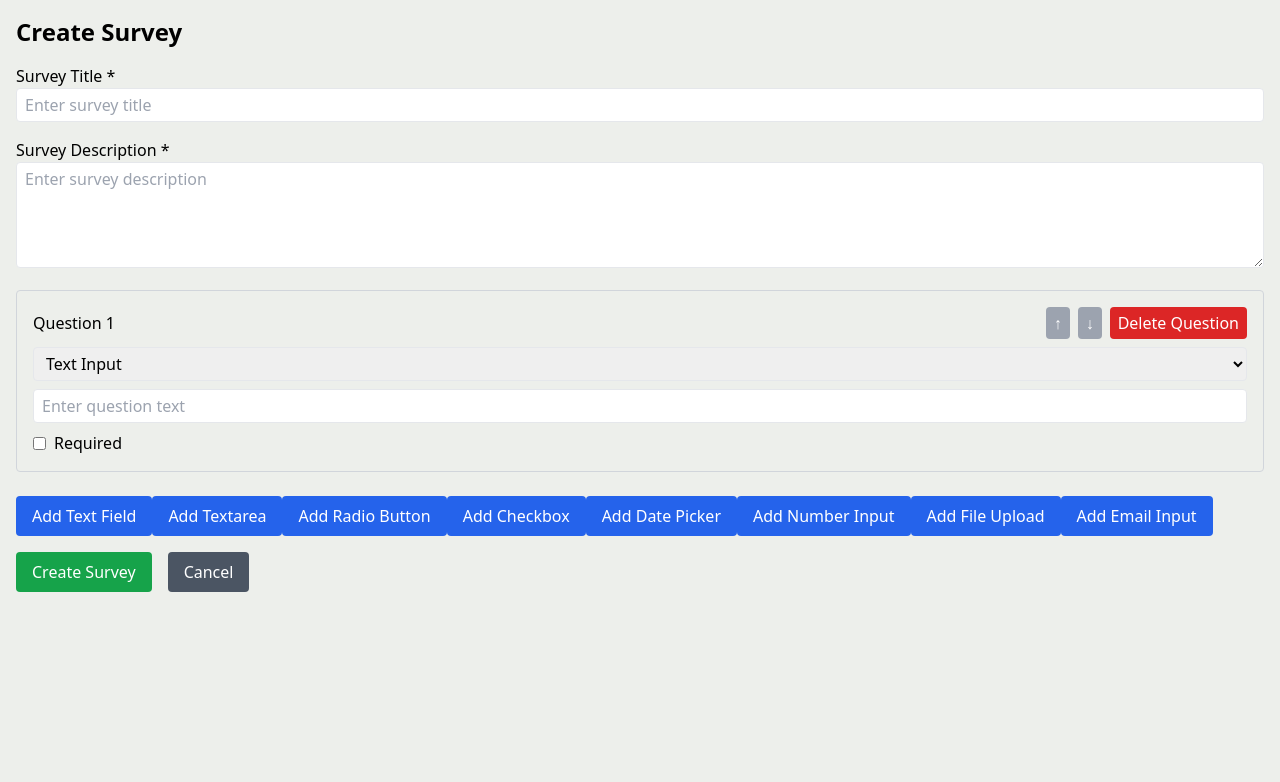
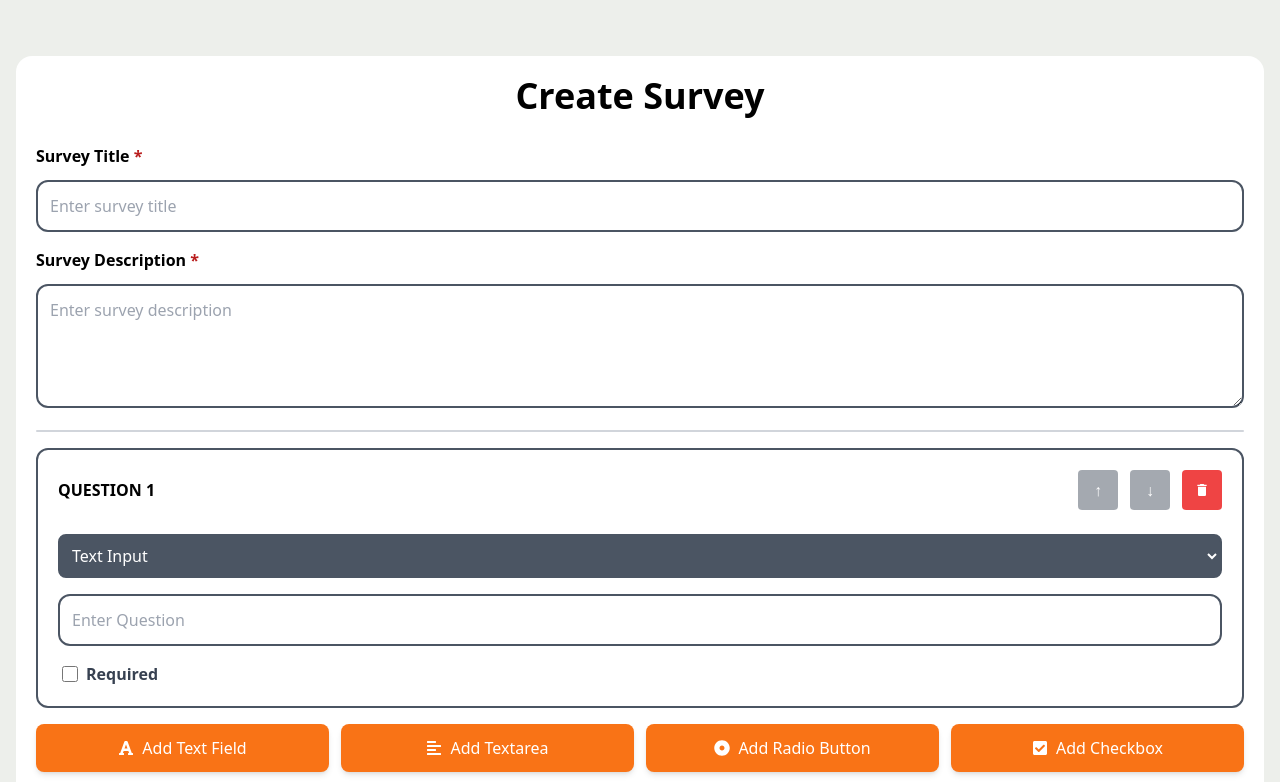
Before and after one commit to ComDevNet/cdn-survey, a Next.js app: page /admin/create in a window 1280 px wide. Shown: the top 782 px of the page. Built offline with nearby package versions, Linux system fonts and the light colour scheme.

Commit message:
style: create page

```diff
--- a/app/admin/create/page.tsx
+++ b/app/admin/create/page.tsx
@@ -1,10 +1,24 @@
-'use client';
-import { useState } from 'react';
-import { useRouter } from 'next/navigation';
+"use client";
+import { useState } from "react";
+import { useRouter } from "next/navigation";
+
+import { MdDelete } from "react-icons/md";
+
+import { FaPlus } from "react-icons/fa";
+import {
+  FaFont,
+  FaAlignLeft,
+  FaDotCircle,
+  FaCheckSquare,
+  FaCalendarAlt,
+  FaHashtag,
+  FaFileUpload,
+  FaEnvelope,
+} from "react-icons/fa";
 
 export default function CreateSurvey() {
-  const [title, setTitle] = useState('');
-  const [description, setDescription] = useState('');
+  const [title, setTitle] = useState("");
+  const [description, setDescription] = useState("");
 
   interface FormField {
     type: string;
@@ -14,12 +28,17 @@
   }
 
   const [formFields, setFormFields] = useState<FormField[]>([
-    { type: 'text', question: '', required: false, options: [] }
+    { type: "text", question: "", required: false, options: [] },
   ]);
   const router = useRouter();
 
   const addField = (type: string) => {
-    const newField = { type, question: '', required: false, options: type === 'radio' || type === 'checkbox' ? [''] : undefined };
+    const newField = {
+      type,
+      question: "",
+      required: false,
+      options: type === "radio" || type === "checkbox" ? [""] : undefined,
+    };
     setFormFields([...formFields, newField]);
   };
 
@@ -34,12 +53,16 @@
   const addOption = (index: number) => {
     const updatedFields = [...formFields];
     if (updatedFields[index].options) {
-      updatedFields[index].options = [...updatedFields[index].options, ''];
+      updatedFields[index].options = [...updatedFields[index].options, ""];
       setFormFields(updatedFields);
     }
   };
 
-  const updateOption = (fieldIndex: number, optionIndex: number, value: string) => {
+  const updateOption = (
+    fieldIndex: number,
+    optionIndex: number,
+    value: string
+  ) => {
     const updatedFields = [...formFields];
     if (updatedFields[fieldIndex].options) {
       updatedFields[fieldIndex].options[optionIndex] = value;
@@ -50,7 +73,9 @@
   const removeOption = (fieldIndex: number, optionIndex: number) => {
     const updatedFields = [...formFields];
     if (updatedFields[fieldIndex].options) {
-      updatedFields[fieldIndex].options = updatedFields[fieldIndex].options.filter((_, i) => i !== optionIndex);
+      updatedFields[fieldIndex].options = updatedFields[
+        fieldIndex
+      ].options.filter((_, i) => i !== optionIndex);
       setFormFields(updatedFields);
     }
   };
@@ -62,7 +87,10 @@
   const moveQuestionUp = (index: number) => {
     if (index > 0) {
       const newFormFields = [...formFields];
-      [newFormFields[index - 1], newFormFields[index]] = [newFormFields[index], newFormFields[index - 1]];
+      [newFormFields[index - 1], newFormFields[index]] = [
+        newFormFields[index],
+        newFormFields[index - 1],
+      ];
       setFormFields(newFormFields);
     }
   };
@@ -70,63 +98,78 @@
   const moveQuestionDown = (index: number) => {
     if (index < formFields.length - 1) {
       const newFormFields = [...formFields];
-      [newFormFields[index], newFormFields[index + 1]] = [newFormFields[index + 1], newFormFields[index]];
+      [newFormFields[index], newFormFields[index + 1]] = [
+        newFormFields[index + 1],
+        newFormFields[index],
+      ];
       setFormFields(newFormFields);
     }
   };
 
   const handleSubmit = async (e: React.FormEvent) => {
     e.preventDefault();
-    await fetch('/api/surveys', {
-      method: 'POST',
-      headers: { 'Content-Type': 'application/json' },
+    await fetch("/api/surveys", {
+      method: "POST",
+      headers: { "Content-Type": "application/json" },
       body: JSON.stringify({ title, description, formFields }),
     });
-    router.push('/admin');
+    router.push("/admin");
   };
 
   const handleCancel = () => {
-    router.push('/admin');
+    router.push("/admin");
   };
 
   return (
-    <div className="container mx-auto p-4">
-      <h1 className="text-2xl font-bold mb-4">Create Survey</h1>
+    <div className="container mx-auto p-4  mt-10 mb-5">
+      <div className="bg-white p-5 mb-10 rounded-2xl">
+        <h1 className="text-4xl font-bold mb-7 text-center">Create Survey</h1>
         <form onSubmit={handleSubmit} className="space-y-4">
-
           <div>
-          <label>Survey Title *</label>
+            <label className="font-semibold">
+              Survey Title <span className="text-red-700 font-black">*</span>
+            </label>
             <input
               type="text"
               value={title}
               onChange={(e) => setTitle(e.target.value)}
-            className="border px-2 py-1 rounded w-full"
+              className="border-2 px-3 py-3 rounded-xl w-full mt-3 border-gray-600"
               placeholder="Enter survey title"
               required
             />
           </div>
 
           <div>
-          <label>Survey Description *</label>
+            <label className="font-semibold">
+              Survey Description{" "}
+              <span className="text-red-700 font-black">*</span>
+            </label>
             <textarea
               value={description}
               onChange={(e) => setDescription(e.target.value)}
-            className="border px-2 py-1 rounded w-full"
+              className="border-2 px-3 py-3 rounded-xl w-full mt-3 border-gray-600"
               placeholder="Enter survey description"
               rows={4}
               required
             />
           </div>
 
+          <hr className="border-t-2 border-gray-300 rounded-full my-5" />
+
           {formFields.map((field, index) => (
-          <div key={index} className="space-y-2 border border-gray-300 p-4 rounded">
-            <div className="flex items-center justify-between">
-              <label>Question {index + 1}</label>
-              <div className="space-x-2">
+            <div
+              key={index}
+              className="space-y-4 border-2 border-gray-600 p-5 rounded-xl"
+            >
+              <div className="flex items-center justify-between mb-2">
+                <label className="font-bold uppercase">
+                  Question {index + 1}
+                </label>
+                <div className="flex flex-wrap gap-3">
                   <button
                     type="button"
                     onClick={() => moveQuestionUp(index)}
-                  className="px-2 py-1 bg-gray-400 text-white rounded"
+                    className="flex-1 px-4 py-2 bg-gray-600 text-white rounded disabled:opacity-50 disabled:cursor-not-allowed"
                     disabled={index === 0}
                   >
                     ↑
@@ -134,7 +177,7 @@
                   <button
                     type="button"
                     onClick={() => moveQuestionDown(index)}
-                  className="px-2 py-1 bg-gray-400 text-white rounded"
+                    className="flex-1 px-4 py-2 bg-gray-600 text-white rounded disabled:opacity-50 disabled:cursor-not-allowed"
                     disabled={index === formFields.length - 1}
                   >
                     ↓
@@ -142,16 +185,19 @@
                   <button
                     type="button"
                     onClick={() => deleteQuestion(index)}
-                  className="px-2 py-1 bg-red-600 text-white rounded"
+                    className="flex-1 px-3 py-2 bg-red-500 text-white rounded"
                   >
-                  Delete Question
+                    <MdDelete />
                   </button>
                 </div>
               </div>
+
               <select
                 value={field.type}
-              onChange={(e) => handleFieldChange(index, 'type', e.target.value)}
-              className="border px-2 py-1 rounded w-full mb-2"
+                onChange={(e) =>
+                  handleFieldChange(index, "type", e.target.value)
+                }
+                className="border-2 border-gray-600 px-2 py-2 rounded-lg w-full mb-2 bg-gray-600 text-white"
               >
                 <option value="text">Text Input</option>
                 <option value="textarea">Textarea</option>
@@ -166,46 +212,64 @@
               <input
                 type="text"
                 value={field.question}
-              onChange={(e) => handleFieldChange(index, 'question', e.target.value)}
-              className="border px-2 py-1 rounded w-full"
-              placeholder="Enter question text"
+                onChange={(e) =>
+                  handleFieldChange(index, "question", e.target.value)
+                }
+                className="border-2 px-3 py-3 rounded-xl w-full mt-3 border-gray-600"
+                placeholder="Enter Question"
               />
 
-            <div className="flex items-center space-x-2">
+              <div className="flex items-center space-x-2 ml-1">
                 <input
                   type="checkbox"
                   checked={field.required}
-                onChange={(e) => handleFieldChange(index, 'required', e.target.checked)}
+                  onChange={(e) =>
+                    handleFieldChange(index, "required", e.target.checked)
+                  }
+                  className="h-5 w-4"
+                  id={`required-checkbox-${index}`}
                 />
-              <label>Required</label>
+                <label
+                  htmlFor={`required-checkbox-${index}`}
+                  className="font-semibold text-gray-700"
+                >
+                  Required
+                </label>
               </div>
 
-            {(field.type === 'radio' || field.type === 'checkbox') && (
+              {(field.type === "radio" || field.type === "checkbox") && (
                 <div>
-                <label>Options:</label>
-                {field.options && field.options.map((option, optIndex) => (
-                  <div key={optIndex} className="flex items-center space-x-2 mb-1">
+                  <label className="font-semibold mr-2">Options:</label>
+                  {field.options &&
+                    field.options.map((option, optIndex) => (
+                      <div
+                        key={optIndex}
+                        className="flex items-center space-x-2 mb-3 mt-1"
+                      >
                         <input
                           type="text"
                           value={option}
-                      onChange={(e) => updateOption(index, optIndex, e.target.value)}
-                      className="border px-2 py-1 rounded w-full"
+                          onChange={(e) =>
+                            updateOption(index, optIndex, e.target.value)
+                          }
+                          className="border-2 px-3 py-3 rounded-xl w-full border-gray-600 h-12"
                           placeholder={`Option ${optIndex + 1}`}
                         />
                         <button
                           type="button"
                           onClick={() => removeOption(index, optIndex)}
-                      className="px-2 py-1 bg-red-600 text-white rounded"
+                          className="px-4 py-3 bg-red-500 text-white rounded-md h-12 flex items-center justify-center"
                         >
-                      Remove
+                          <MdDelete />
                         </button>
                       </div>
                     ))}
                   <button
                     type="button"
                     onClick={() => addOption(index)}
-                  className="px-2 py-1 bg-blue-600 text-white rounded"
+                    className="mt-2 flex items-center px-2 py-1 bg-green-600 text-white rounded-md font-semibold"
                   >
+                    <FaPlus className="mr-1" />
                     Add Option
                   </button>
                 </div>
@@ -213,42 +277,92 @@
             </div>
           ))}
 
-        <div className="space-y-2">
-          <button type="button" onClick={() => addField('text')} className="px-4 py-2 bg-blue-600 text-white rounded">
+          <div className="container mx-auto mt-6">
+            <div className="grid grid-cols-1 gap-3 sm:grid-cols-2 md:grid-cols-3 lg:grid-cols-4">
+              <button
+                type="button"
+                onClick={() => addField("text")}
+                className="flex items-center justify-center w-full px-5 py-3 bg-orange-500 text-white rounded-lg shadow-md hover:bg-orange-600 focus:outline-none focus:ring-2 focus:ring-orange-400 transition duration-150"
+              >
+                <FaFont className="mr-2" />
                 Add Text Field
               </button>
-          <button type="button" onClick={() => addField('textarea')} className="px-4 py-2 bg-blue-600 text-white rounded">
+              <button
+                type="button"
+                onClick={() => addField("textarea")}
+                className="flex items-center justify-center w-full px-5 py-3 bg-orange-500 text-white rounded-lg shadow-md hover:bg-orange-600 focus:outline-none focus:ring-2 focus:ring-orange-400 transition duration-150"
+              >
+                <FaAlignLeft className="mr-2" />
                 Add Textarea
               </button>
-          <button type="button" onClick={() => addField('radio')} className="px-4 py-2 bg-blue-600 text-white rounded">
+              <button
+                type="button"
+                onClick={() => addField("radio")}
+                className="flex items-center justify-center w-full px-5 py-3 bg-orange-500 text-white rounded-lg shadow-md hover:bg-orange-600 focus:outline-none focus:ring-2 focus:ring-orange-400 transition duration-150"
+              >
+                <FaDotCircle className="mr-2" />
                 Add Radio Button
               </button>
-          <button type="button" onClick={() => addField('checkbox')} className="px-4 py-2 bg-blue-600 text-white rounded">
+              <button
+                type="button"
+                onClick={() => addField("checkbox")}
+                className="flex items-center justify-center w-full px-5 py-3 bg-orange-500 text-white rounded-lg shadow-md hover:bg-orange-600 focus:outline-none focus:ring-2 focus:ring-orange-400 transition duration-150"
+              >
+                <FaCheckSquare className="mr-2" />
                 Add Checkbox
               </button>
-          <button type="button" onClick={() => addField('date')} className="px-4 py-2 bg-blue-600 text-white rounded">
+              <button
+                type="button"
+                onClick={() => addField("date")}
+                className="flex items-center justify-center w-full px-5 py-3 bg-orange-500 text-white rounded-lg shadow-md hover:bg-orange-600 focus:outline-none focus:ring-2 focus:ring-orange-400 transition duration-150"
+              >
+                <FaCalendarAlt className="mr-2" />
                 Add Date Picker
               </button>
-          <button type="button" onClick={() => addField('number')} className="px-4 py-2 bg-blue-600 text-white rounded">
+              <button
+                type="button"
+                onClick={() => addField("number")}
+                className="flex items-center justify-center w-full px-5 py-3 bg-orange-500 text-white rounded-lg shadow-md hover:bg-orange-600 focus:outline-none focus:ring-2 focus:ring-orange-400 transition duration-150"
+              >
+                <FaHashtag className="mr-2" />
                 Add Number Input
               </button>
-          <button type="button" onClick={() => addField('file')} className="px-4 py-2 bg-blue-600 text-white rounded">
+              <button
+                type="button"
+                onClick={() => addField("file")}
+                className="flex items-center justify-center w-full px-5 py-3 bg-orange-500 text-white rounded-lg shadow-md hover:bg-orange-600 focus:outline-none focus:ring-2 focus:ring-orange-400 transition duration-150"
+              >
+                <FaFileUpload className="mr-2" />
                 Add File Upload
               </button>
-          <button type="button" onClick={() => addField('email')} className="px-4 py-2 bg-blue-600 text-white rounded">
+              <button
+                type="button"
+                onClick={() => addField("email")}
+                className="flex items-center justify-center w-full px-5 py-3 bg-orange-500 text-white rounded-lg shadow-md hover:bg-orange-600 focus:outline-none focus:ring-2 focus:ring-orange-400 transition duration-150"
+              >
+                <FaEnvelope className="mr-2" />
                 Add Email Input
               </button>
             </div>
 
             <div className="flex space-x-4 mt-6">
-          <button type="submit" className="px-4 py-2 bg-green-600 text-white rounded">
+              <button
+                type="submit"
+                className="w-full md:w-auto px-4 py-3 bg-green-600 text-white rounded-md font-semibold hover:bg-green-700 focus:outline-none focus:ring-2 focus:ring-green-500 transition duration-150"
+              >
                 Create Survey
               </button>
-          <button type="button" onClick={handleCancel} className="px-4 py-2 bg-gray-600 text-white rounded">
+              <button
+                type="button"
+                onClick={handleCancel}
+                className="w-full md:w-auto px-4 py-3 bg-gray-600 text-white rounded-md font-semibold"
+              >
                 Cancel
               </button>
             </div>
+          </div>
         </form>
+      </div>
     </div>
   );
 }
```
Lines whose indentation alone changed are shown as unchanged.
